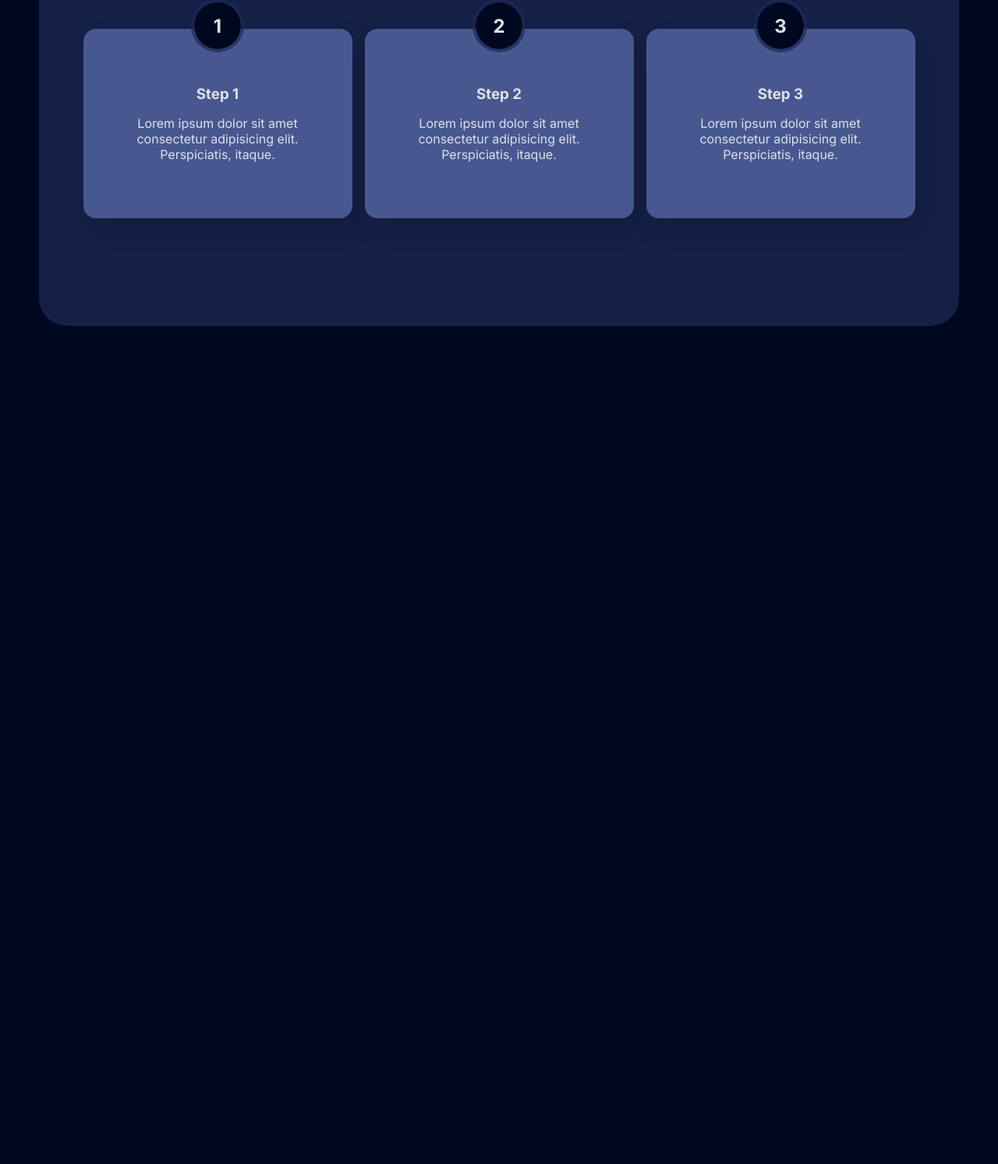
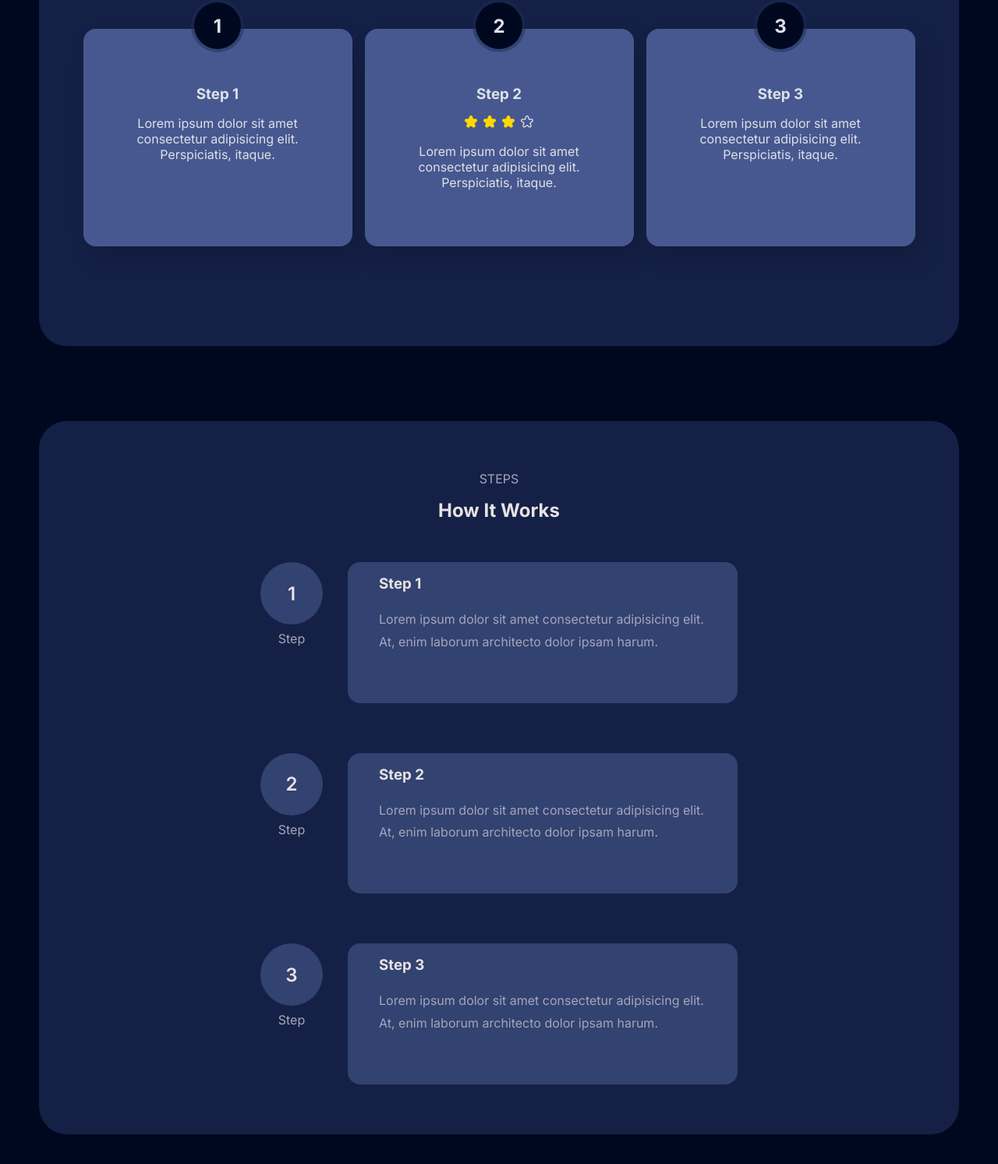
Before and after one commit to jealife/Cards-Components-HTML-CSS, a plain HTML site: page index.html in a window 1280 px wide. Shown: the part 1188-2681 px from the top of the page at 78% size. Before the commit the page ends 1654 px from the top, so only its background shows below. Drawn offline with nearby package versions, Linux system fonts and the light colour scheme.

Commit message:
Changes to be committed: 	modified:   index.html 	modified:   style.css

```diff
--- a/index.html
+++ b/index.html
@@ -19,6 +19,9 @@
     <link rel="preconnect" href="https://fonts.gstatic.com" crossorigin>
     <link href="https://fonts.googleapis.com/css2?family=Inter:wght@100..900&display=swap" rel="stylesheet">
     <link rel="stylesheet" href="style.css">
+
+    <link rel='stylesheet' href='https://cdn-uicons.flaticon.com/2.3.0/uicons-regular-rounded/css/uicons-regular-rounded.css'>
+    <link rel='stylesheet' href='https://cdn-uicons.flaticon.com/2.3.0/uicons-solid-rounded/css/uicons-solid-rounded.css'>
 </head>
 
 <body>
@@ -28,7 +31,7 @@
             <div class="linktab">
                 <div class="links">
                     <a href="#cards">Cards</span>
-                    <a href="#steps">Steps</span>
+                        <a href="#steps">Steps</span>
                 </div>
             </div>
         </nav>
@@ -79,21 +82,92 @@
                 <div class="step">
                     <span class="number">1</span>
                     <h3 class="step_title">Step 1</h3>
-                    <p class="step_description">Lorem ipsum dolor sit amet consectetur adipisicing elit. Perspiciatis, itaque.</p>
+                    <p class="step_description">Lorem ipsum dolor sit amet consectetur adipisicing elit. Perspiciatis,
+                        itaque.</p>
                 </div>
                 <div class="step">
                     <span class="number">2</span>
                     <h3 class="step_title">Step 2</h3>
-                    <p class="step_description">Lorem ipsum dolor sit amet consectetur adipisicing elit. Perspiciatis, itaque.</p>
+                    <div class="stars">
+                        <i class="fi fi-sr-star"></i>
+                        <i class="fi fi-sr-star"></i>
+                        <i class="fi fi-sr-star"></i>
+                        <i class="fi fi-rr-star"></i>
+                    </div>
+                    <p class="step_description">Lorem ipsum dolor sit amet consectetur adipisicing elit. Perspiciatis,
+                        itaque.</p>
                 </div>
                 <div class="step">
                     <span class="number">3</span>
                     <h3 class="step_title">Step 3</h3>
-                    <p class="step_description">Lorem ipsum dolor sit amet consectetur adipisicing elit. Perspiciatis, itaque.</p>
+                    <p class="step_description">Lorem ipsum dolor sit amet consectetur adipisicing elit. Perspiciatis,
+                        itaque.</p>
                 </div>
             </div>
         </section>
 
+        <section class="step_section_2">
+            <div class="step_section_2_header">
+                <span>Steps</span>
+                <h2 class="step_section_2_title">
+                    How It Works
+                </h2>
+            </div>
+
+            <div class="steps_2">
+
+                <div class="step2">
+
+                    <div class="number">
+                        <span>1</span>
+                        <span>Step</span>
+                    </div>
+
+                    <div class="step_content">
+                        <h3 class="step_content_title">
+                            Step 1
+                        </h3>
+                        <p class="step_content_description">
+                            Lorem ipsum dolor sit amet consectetur adipisicing elit. At, enim laborum architecto dolor
+                            ipsam harum. </p>
+                    </div>
+                </div>
+                <div class="step2">
+
+                    <div class="number">
+                        <span>2</span>
+                        <span>Step</span>
+                    </div>
+
+                    <div class="step_content">
+                        <h3 class="step_content_title">
+                            Step 2
+                        </h3>
+                        <p class="step_content_description">
+                            Lorem ipsum dolor sit amet consectetur adipisicing elit. At, enim laborum architecto dolor
+                            ipsam harum. </p>
+                    </div>
+                </div>
+                <div class="step2">
+
+                    <div class="number">
+                        <span>3</span>
+                        <span>Step</span>
+                    </div>
+
+                    <div class="step_content">
+                        <h3 class="step_content_title">
+                            Step 3
+                        </h3>
+                        <p class="step_content_description">
+                            Lorem ipsum dolor sit amet consectetur adipisicing elit. At, enim laborum architecto dolor
+                            ipsam harum. </p>
+                    </div>
+                </div>
+
+            </div>
+
+        </section>
 
 
     </main>
--- a/style.css
+++ b/style.css
@@ -279,7 +279,7 @@ a {
   display: flex;
   align-items: center;
   justify-content: center;
-  outline: #1d2a55ba 4px solid;
+  outline: #1d2a5579 4px solid;
   border-radius: 5rem;
   position: absolute;
   top: -4rem;
@@ -289,9 +289,98 @@ a {
   font-size: x-large;
 }
 
+.step_section_2{
+  color: #a4a6b9;
+  display: flex;
+  flex-direction: column;
+  align-items: center;
+  justify-content: center;
+  padding: 4rem 2rem;
+  gap: 3.25rem;
+
+}
+
+.step_section_2_header{
+  text-align: center;
+  display: flex;
+  flex-direction: column;
+  gap: 1rem;
+}
+.step_section_2_header> .step_section_2_title{
+  color: #e7e2e2;
+}
+.step_section_2_header>span{
+  text-transform: uppercase;
+}
+.steps_2{
+  display: flex;
+  flex-direction: column;
+  gap: 4rem;
+}
+.step2{
+  display: flex;
+  justify-content: center;
+  gap: 2rem;
+}
+.step2>.number{
+  display: flex;
+  flex-direction: column;
+  align-items: center;
+  gap: .50rem;
+}
+
+.step2>.number span:nth-child(1){
+  width: 80px;
+  height: 80px;
+  background-color: #324271;
+  display: grid;
+  place-content: center;
+  border-radius: 99rem;
+  color: #e7e2e2;
+  font-weight: 600;
+  font-size: x-large;
+}
+
+.step_content{
+  background-color: #324271;
+  padding: 1rem 2.5rem 4rem;
+  max-width: 500px;
+  width: 100%;
+  display: flex;
+  flex-direction: column;
+  gap: 1.25rem;
+  border-radius: 1rem;
+
+}
+
+.step_content_title{
+  color: #e7e2e2;
+}
+.step_content_description{
+  line-height: 1.8;
+}
+.stars{
+  display: flex;
+  gap: .5rem;
+  justify-content: center;
+}
+.stars>i:nth-child(1){
+  color: rgb(255, 217, 0);
+}
+.stars>i:nth-child(2){
+  color: rgb(255, 217, 0);
+}
+.stars>i:nth-child(3){
+  color: rgb(255, 217, 0);
+}
 /* ************  Responsive   ********* */
 @media (max-width: 991.98px){
   .cards{
     flex-direction: column;
   }
+  .steps{
+
+  grid-template-columns: 1fr ;
+  gap: 4rem;
+  }
 }
```
